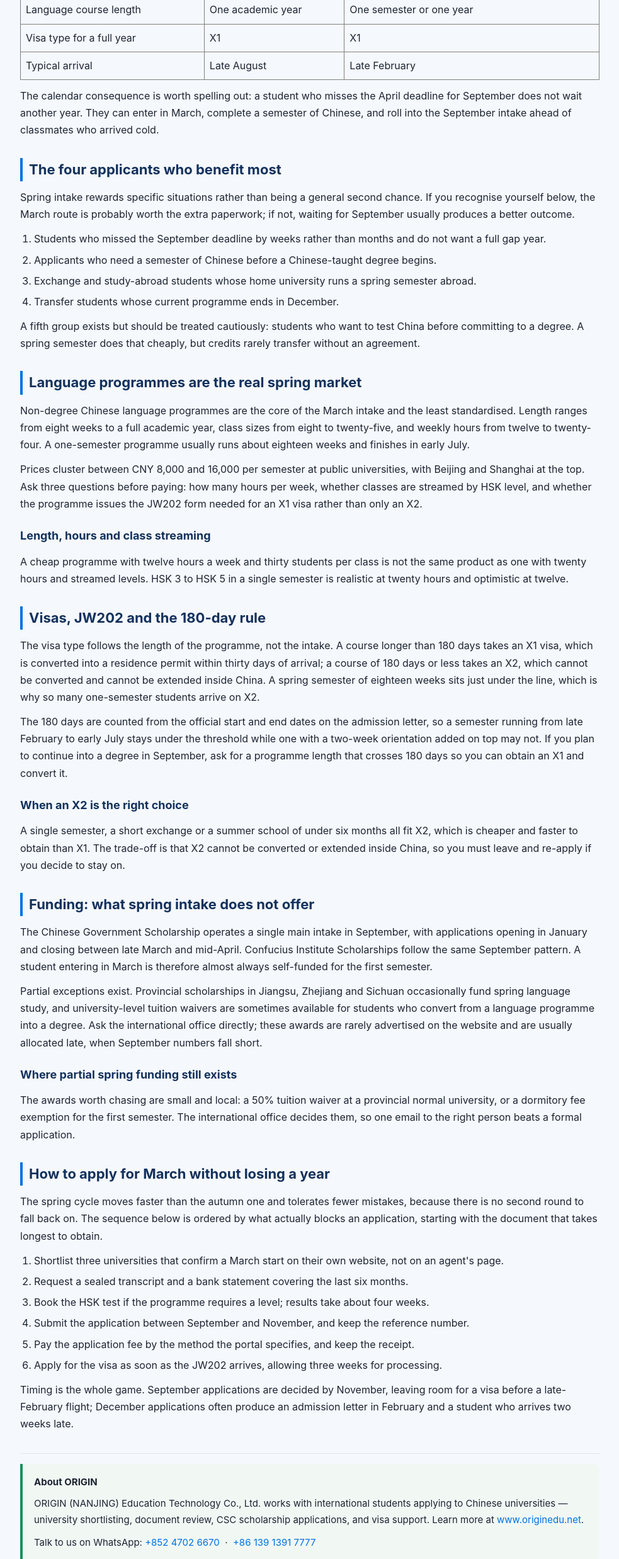
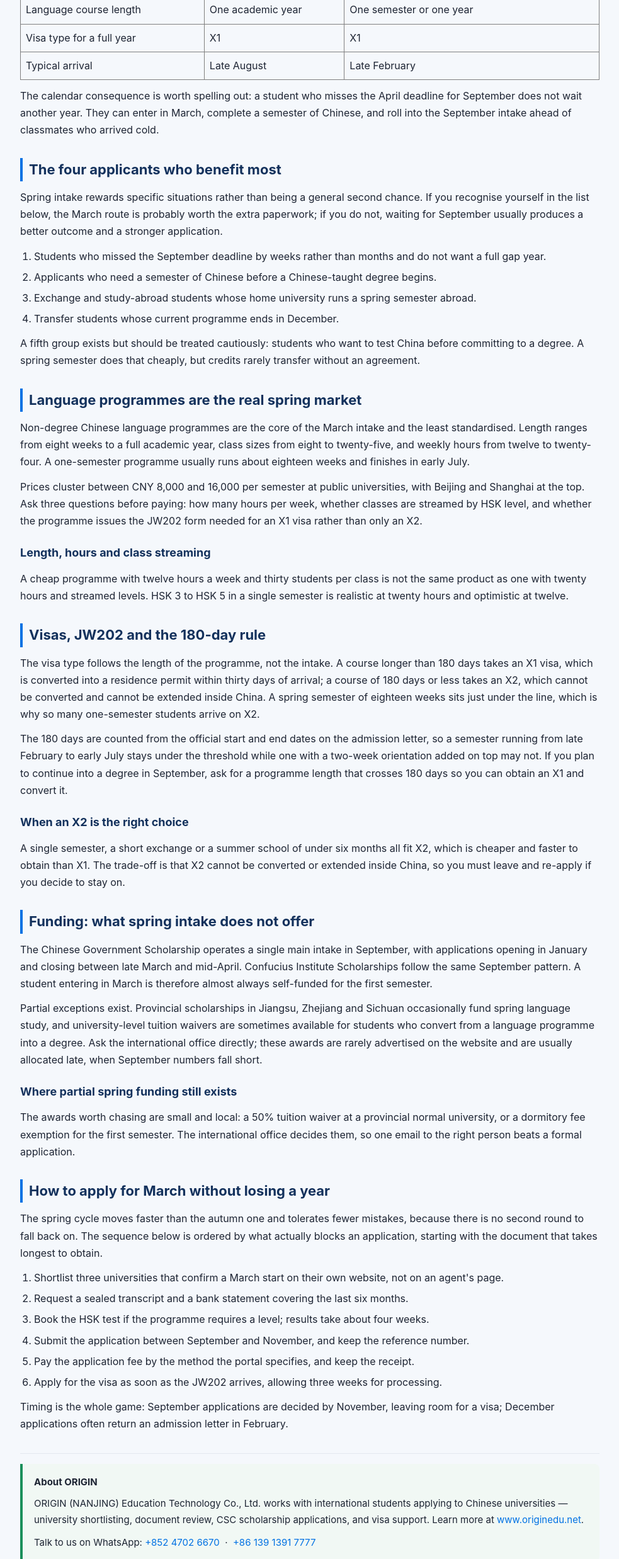
Before and after one commit to JasonNJ2001/study-china, a plain HTML site: page spring-intake-chinese-universities.html in a window 1280 px wide. Shown: the part 1146-3622 px from the top of the page at 63% size, without its empty margins (148-1131 px from the left). Drawn offline with Linux system fonts and the light colour scheme.

```diff
--- a/spring-intake-chinese-universities.html
+++ b/spring-intake-chinese-universities.html
@@ -41,7 +41,7 @@
 <table border="1" cellspacing="0" cellpadding="8" style="border-collapse:collapse;width:100%"><tr><th>Item</th><th>September intake</th><th>March intake</th></tr><tr><td>Application window</td><td>November to April</td><td>September to December</td></tr><tr><td>Programme coverage</td><td>All levels and majors</td><td>Language programmes, some master's</td></tr><tr><td>CSC and most scholarships</td><td>Yes</td><td>Rarely</td></tr><tr><td>Language course length</td><td>One academic year</td><td>One semester or one year</td></tr><tr><td>Visa type for a full year</td><td>X1</td><td>X1</td></tr><tr><td>Typical arrival</td><td>Late August</td><td>Late February</td></tr></table>
 <p>The calendar consequence is worth spelling out: a student who misses the April deadline for September does not wait another year. They can enter in March, complete a semester of Chinese, and roll into the September intake ahead of classmates who arrived cold.</p>
 <h2>The four applicants who benefit most</h2>
-<p>Spring intake rewards specific situations rather than being a general second chance. If you recognise yourself below, the March route is probably worth the extra paperwork; if not, waiting for September usually produces a better outcome.</p>
+<p>Spring intake rewards specific situations rather than being a general second chance. If you recognise yourself in the list below, the March route is probably worth the extra paperwork; if you do not, waiting for September usually produces a better outcome and a stronger application.</p>
 <ol><li>Students who missed the September deadline by weeks rather than months and do not want a full gap year.</li><li>Applicants who need a semester of Chinese before a Chinese-taught degree begins.</li><li>Exchange and study-abroad students whose home university runs a spring semester abroad.</li><li>Transfer students whose current programme ends in December.</li></ol>
 <p>A fifth group exists but should be treated cautiously: students who want to test China before committing to a degree. A spring semester does that cheaply, but credits rarely transfer without an agreement.</p>
 <h2>Language programmes are the real spring market</h2>
@@ -62,7 +62,7 @@
 <h2>How to apply for March without losing a year</h2>
 <p>The spring cycle moves faster than the autumn one and tolerates fewer mistakes, because there is no second round to fall back on. The sequence below is ordered by what actually blocks an application, starting with the document that takes longest to obtain.</p>
 <ol><li>Shortlist three universities that confirm a March start on their own website, not on an agent's page.</li><li>Request a sealed transcript and a bank statement covering the last six months.</li><li>Book the HSK test if the programme requires a level; results take about four weeks.</li><li>Submit the application between September and November, and keep the reference number.</li><li>Pay the application fee by the method the portal specifies, and keep the receipt.</li><li>Apply for the visa as soon as the JW202 arrives, allowing three weeks for processing.</li></ol>
-<p>Timing is the whole game. September applications are decided by November, leaving room for a visa before a late-February flight; December applications often produce an admission letter in February and a student who arrives two weeks late.</p>
+<p>Timing is the whole game: September applications are decided by November, leaving room for a visa; December applications often return an admission letter in February.</p>
 <hr style="margin:32px 0 0;border:none;border-top:1px solid #e3e8ef" />
 <div style="background:#f1f8f4;border-left:4px solid #1a8f5a;border-radius:0 8px 8px 0;padding:16px 18px;margin-top:16px;font-size:15px;line-height:1.75;color:#1d2433">
   <p style="margin:0 0 8px;font-weight:700">About ORIGIN</p>
```
